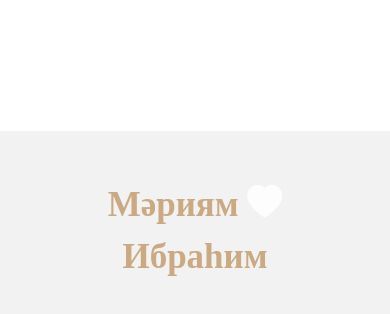
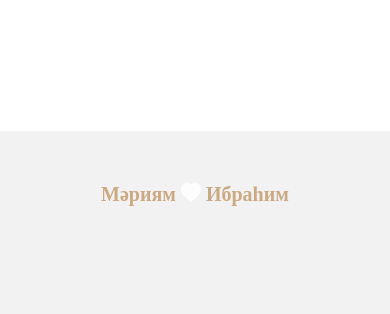
Before and after one commit to MuhsinaOtahonova/Wedding, a plain HTML site: page index.html in a window 390 px wide. Shown: the part 4238-4552 px from the top of the page. After the commit the page ends 4495 px from the top, so only its background shows below. Drawn offline with nearby package versions, Linux system fonts and the light colour scheme; a script that the page names is missing; a web font is replaced by a local one.

Commit message:
change css

```diff
--- a/css/style.css
+++ b/css/style.css
@@ -327,7 +327,9 @@ body {
     .home-page-heading h1 {
         font-size: 30px;
     }
-
+.footer-heading{
+    font-size: 20px;
+}
     .home-page-heading p {
         font-size: 10px;
     }
```
